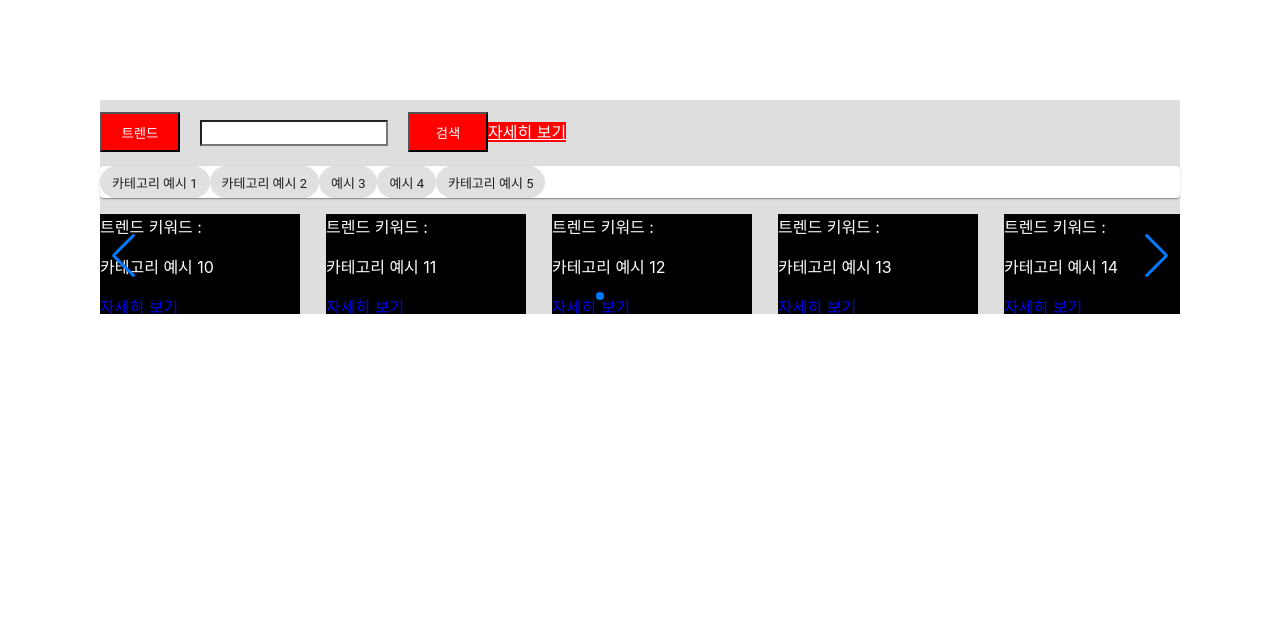
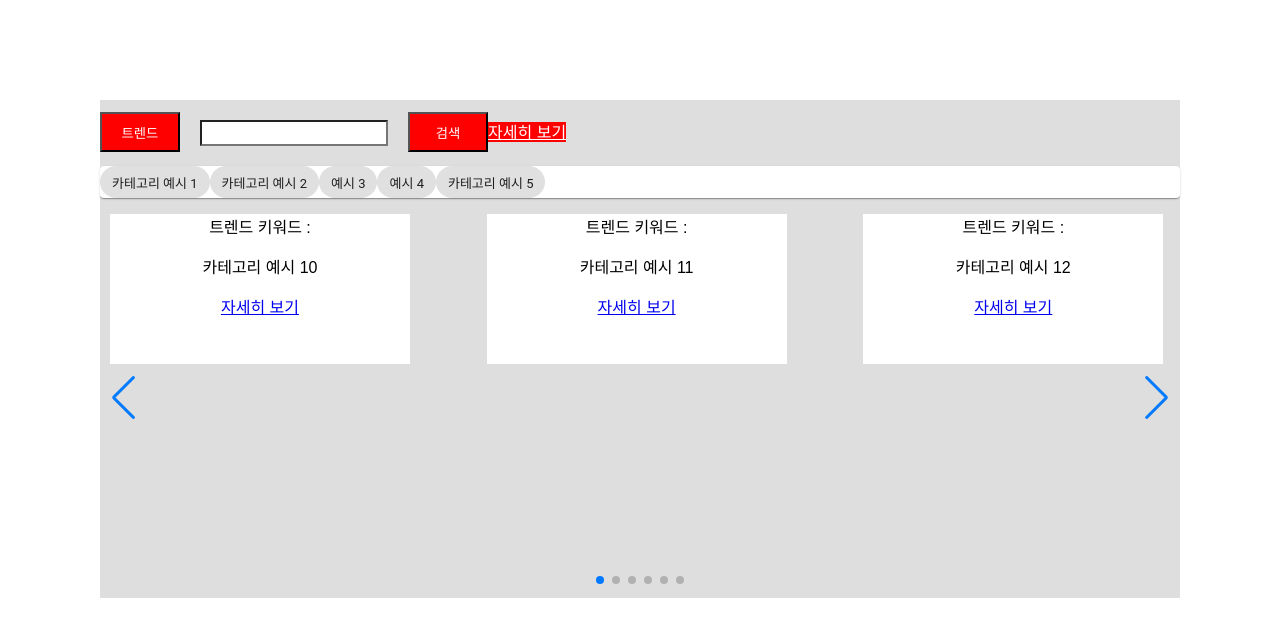
Before and after one commit to VanSubstance/ourtube, a React (Create React App) app in the folder front/: page / in a window 1280 px wide. Shown: the top 636 px of the page. Built offline with nearby package versions, Linux system fonts and the light colour scheme; the HTML template or start-up script is replaced by a standard one.

Commit message:
Examplefor applying css
+ Comps 내 Comps.css 파일 생성
+ CtgrThumbnail.js에서 Comp.css 호출(import)
+ className에 Comps.css 내 스타일 적용한 클래스 이름 부여

```diff
--- /dev/null
+++ b/front/src/Design/Comps/Css/Comps.css
@@ -0,0 +1,10 @@
+.ctgrThumbnail {
+    width: 300px;
+    height: 150px;
+    background-color: white;
+    border-color: red;
+    color: black;
+    margin: 10px;
+    font-family: Arial;
+    text-align: center;
+}
--- a/front/src/Design/Comps/CtgrResults.js
+++ b/front/src/Design/Comps/CtgrResults.js
@@ -35,7 +35,6 @@ class CtgrResults extends Component {
     renderLists = () => {
         return (
             this.state.keywords.map((element) => (
-                console.log("keyword: " + element),
                 <SwiperSlide>
                     <CtgrThumbnail
                         type = {this.props.type}
@@ -51,10 +50,14 @@ class CtgrResults extends Component {
         return (
             <div>
                 <Swiper
+                style = {
+                    {
+                        height: "400px",
+                    }
+                }
                     spaceBetween={50}
-                    slidesPerView={5}
+                    slidesPerView={3}
                     direction={'horizontal'}
-                    onSlideChange={() => console.log('slide change')}
                     navigation
                     loop={true}
                     pagination={{ clickable: true }}
--- a/front/src/Design/Comps/CtgrThumbnail.js
+++ b/front/src/Design/Comps/CtgrThumbnail.js
@@ -1,22 +1,15 @@
 import React, { Component } from 'react';
 import { BrowserRouter as Router, Route, Link } from 'react-router-dom';
+import './Css/Comps.css';
 
 class CtgrThumbnail extends Component {
 
     state = {
-        ex01: {
-            width: "200px",
-            height: "100px",
-            background: "#000000",
-            color: "#FFFFFF",
-        },
     }
     render () {
         return (
             <div
-                className = "CtgrThumbnail"
-                style = {this.state.ex01}>
-                    {console.log(this.props.keyword)}
+                className = "ctgrThumbnail">
                     <p>{this.props.type} 키워드 : </p>
                     <p>{this.props.keyword}</p>
                     {this.props.type === "트렌드"
```
Also changed, not shown: 1 other file (tests, documents, lock files or other folders).
